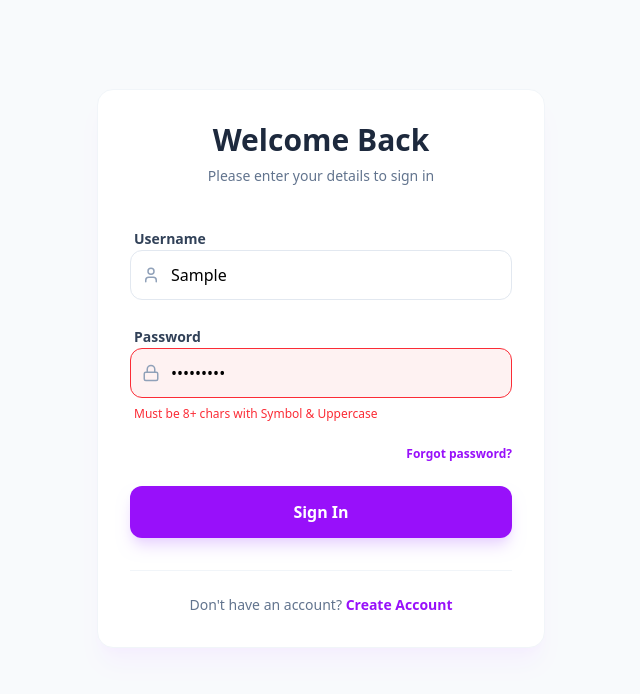
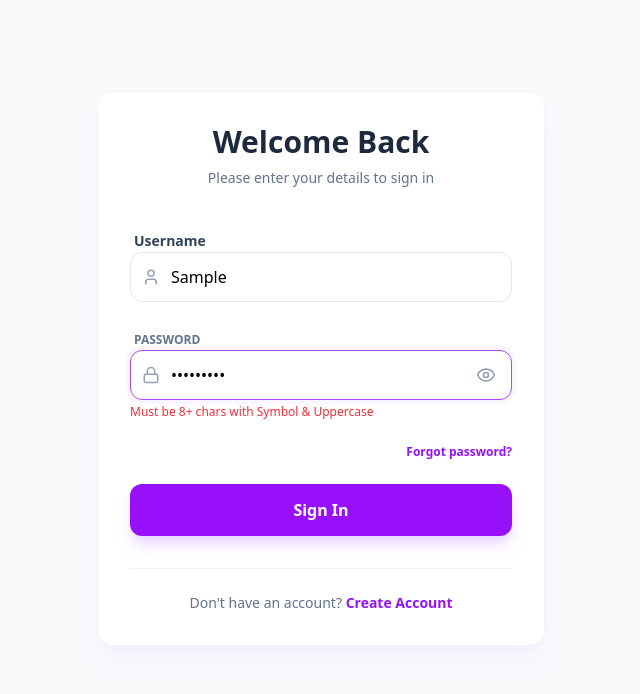
Before and after one commit to OmRevankar/AsanVigyan, a React app in the folder client/: page /game in a window 1280 px wide. Both pictures are taken after typing "Sample", "Sample123" into the empty fields and a click on the button "Sign In". Shown: the top 694 px of the page, without its empty margins (319-959 px from the left). Built offline with nearby package versions, Linux system fonts and the light colour scheme; no server answers; the HTML template or start-up script is replaced by a standard one.

Commit message:
Added Hide and Show password to all client and admin

```diff
--- a/client/src/Pages/Login.jsx
+++ b/client/src/Pages/Login.jsx
@@ -1,9 +1,9 @@
-import React from 'react'
+import React, { useState } from 'react'
 import { useForm } from 'react-hook-form'
 import { useDispatch } from 'react-redux';
 import { loginUser } from '../Slices/userSlice';
 import { useNavigate, Link } from 'react-router-dom'
-import { Lock, User, Loader2 } from 'lucide-react'; // Icons for professional touch
+import { Lock, User, Loader2, EyeOff, Eye } from 'lucide-react'; // Icons for professional touch
 
 const Login = () => {
     const {
@@ -12,6 +12,8 @@ const Login = () => {
         reset,
         formState: { errors, isSubmitting }
     } = useForm();
+
+    const [showPassword, setShowPassword] = useState(false);
 
     const dispatch = useDispatch();
     const navigate = useNavigate();
@@ -68,24 +70,31 @@ const Login = () => {
                     </div>
 
                     {/* Password Field */}
-                    <div className="space-y-2">
-                        <label className="text-sm font-semibold text-slate-700 ml-1">Password</label>
+                    <div className="space-y-1">
+                        <label className="text-xs font-bold text-slate-500 uppercase ml-1">Password</label>
                         <div className="relative">
                             <Lock className="absolute left-3 top-1/2 -translate-y-1/2 text-slate-400" size={18} />
                             <input
-                                type='password'
+                                type={showPassword ? 'text' : 'password'} // Dynamic Type
                                 placeholder='••••••••'
                                 {...register('password', {
-                                    required: "Password is required",
-                                    pattern: { value: /^(?=.*[a-z])(?=.*[A-Z])(?=.*\d)(?=.*[!@#$%^&*])[A-Za-z\d!@#$%^&*]{8,}$/, message: "Must be 8+ chars with Symbol & Uppercase" }
+                                    pattern: {
+                                        value: /^(?=.*[a-z])(?=.*[A-Z])(?=.*\d)(?=.*[!@#$%^&*])[A-Za-z\d!@#$%^&*]{8,}$/,
+                                        message: "Must be 8+ chars with Symbol & Uppercase"
+                                    }
                                 })}
-                                className={`w-full pl-10 pr-4 py-3 rounded-xl border outline-none transition-all duration-200
-                                    ${errors.password
-                                        ? 'border-red-300 bg-red-50 focus:border-red-500'
-                                        : 'border-slate-200 focus:border-purple-500 focus:ring-4 focus:ring-purple-50'}`}
+                                className="w-full pl-10 pr-12 py-3 rounded-xl border border-slate-200 focus:border-purple-500 focus:ring-4 focus:ring-purple-50 outline-none transition-all"
                             />
+                            {/* Toggle Button */}
+                            <button
+                                type="button"
+                                onClick={() => setShowPassword(!showPassword)}
+                                className="absolute right-3 top-1/2 -translate-y-1/2 text-slate-400 hover:text-purple-600 transition-colors p-1"
+                            >
+                                {showPassword ? <EyeOff size={20} /> : <Eye size={20} />}
+                            </button>
                         </div>
-                        {errors.password && <p className="text-xs text-red-500 font-medium ml-1">{errors.password.message}</p>}
+                        {errors.password && <p className="text-xs text-red-500">{errors.password.message}</p>}
                     </div>
 
                     {/* Forgot Password Link (Visual Placeholder) */}
--- a/client/src/Pages/Register.jsx
+++ b/client/src/Pages/Register.jsx
@@ -5,10 +5,11 @@ import 'react-datepicker/dist/react-datepicker.css';
 import { useDispatch } from 'react-redux';
 import { registerUser } from '../Slices/userSlice';
 import { useNavigate, Link } from 'react-router-dom';
-import { User, Mail, Lock, Calendar, Camera, Loader2, ArrowLeft } from 'lucide-react';
+import { User, Mail, Lock, Calendar, Camera, Loader2, ArrowLeft, EyeOff, Eye } from 'lucide-react';
 
 const Register = () => {
     const [preview, setPreview] = useState(null);
+    const [showPassword, setShowPassword] = useState(false);
     const {
         register,
         control,
@@ -135,8 +136,25 @@ const Register = () => {
                         <label className="text-xs font-bold text-slate-500 uppercase ml-1">Password</label>
                         <div className="relative">
                             <Lock className="absolute left-3 top-1/2 -translate-y-1/2 text-slate-400" size={18} />
-                            <input type='password' placeholder='••••••••' {...register('password', { pattern: { value: /^(?=.*[a-z])(?=.*[A-Z])(?=.*\d)(?=.*[!@#$%^&*])[A-Za-z\d!@#$%^&*]{8,}$/, message: "Must be 8+ chars with Symbol & Uppercase" } })}
-                                className="w-full pl-10 pr-4 py-3 rounded-xl border border-slate-200 focus:border-purple-500 focus:ring-4 focus:ring-purple-50 outline-none transition-all" />
+                            <input
+                                type={showPassword ? 'text' : 'password'} // Dynamic Type
+                                placeholder='••••••••'
+                                {...register('password', {
+                                    pattern: {
+                                        value: /^(?=.*[a-z])(?=.*[A-Z])(?=.*\d)(?=.*[!@#$%^&*])[A-Za-z\d!@#$%^&*]{8,}$/,
+                                        message: "Must be 8+ chars with Symbol & Uppercase"
+                                    }
+                                })}
+                                className="w-full pl-10 pr-12 py-3 rounded-xl border border-slate-200 focus:border-purple-500 focus:ring-4 focus:ring-purple-50 outline-none transition-all"
+                            />
+                            {/* Toggle Button */}
+                            <button
+                                type="button"
+                                onClick={() => setShowPassword(!showPassword)}
+                                className="absolute right-3 top-1/2 -translate-y-1/2 text-slate-400 hover:text-purple-600 transition-colors p-1"
+                            >
+                                {showPassword ? <EyeOff size={20} /> : <Eye size={20} />}
+                            </button>
                         </div>
                         {errors.password && <p className="text-xs text-red-500">{errors.password.message}</p>}
                     </div>
--- a/client/src/Pages/Update.jsx
+++ b/client/src/Pages/Update.jsx
@@ -1,9 +1,9 @@
-import React, { useEffect } from 'react';
+import React, { useEffect, useState } from 'react';
 import { useForm } from 'react-hook-form';
 import { useDispatch, useSelector } from 'react-redux';
 import { updateUser } from '../Slices/userSlice';
 import { useNavigate } from 'react-router-dom';
-import { User, AtSign, Lock, Camera, Loader2, ArrowLeft, Save } from 'lucide-react';
+import { User, AtSign, Lock, Camera, Loader2, ArrowLeft, Save , Eye , EyeOff } from 'lucide-react';
 import Navbar from '../Components/Navbar';
 
 const Update = () => {
@@ -18,6 +18,8 @@ const Update = () => {
     const userData = useSelector(state => state.user.userData);
     const dispatch = useDispatch();
     const navigate = useNavigate();
+
+    const [showPassword, setShowPassword] = useState(false);
 
     useEffect(() => {
         if (userData) {
@@ -140,14 +142,27 @@ const Update = () => {
                             <label className="text-sm font-semibold text-slate-700 ml-1">New Password</label>
                             <div className="relative">
                                 <Lock className="absolute left-3 top-1/2 -translate-y-1/2 text-slate-400" size={18} />
+
                                 <input
-                                    type='password'
+                                    type={showPassword ? 'text' : 'password'}
                                     placeholder='Leave blank to keep current'
                                     {...register('password', {
-                                        pattern: { value: /^(?=.*[a-z])(?=.*[A-Z])(?=.*\d)(?=.*[!@#$%^&*])[A-Za-z\d!@#$%^&*]{8,}$/, message: "Password too weak" }
+                                        pattern: {
+                                            value: /^(?=.*[a-z])(?=.*[A-Z])(?=.*\d)(?=.*[!@#$%^&*])[A-Za-z\d!@#$%^&*]{8,}$/,
+                                            message: "Password too weak"
+                                        }
                                     })}
-                                    className="w-full pl-10 pr-4 py-3 bg-slate-50 border border-slate-200 rounded-xl focus:border-purple-500 focus:ring-4 focus:ring-purple-50 outline-none transition-all placeholder:text-slate-400"
+                                    className="w-full pl-10 pr-12 py-3 bg-slate-50 border border-slate-200 rounded-xl focus:border-purple-500 focus:ring-4 focus:ring-purple-50 outline-none transition-all placeholder:text-slate-400"
                                 />
+
+                                {/* Eye Toggle Button */}
+                                <button
+                                    type="button"
+                                    onClick={() => setShowPassword(!showPassword)}
+                                    className="absolute right-3 top-1/2 -translate-y-1/2 text-slate-400 hover:text-purple-600 transition-colors p-1"
+                                >
+                                    {showPassword ? <EyeOff size={20} /> : <Eye size={20} />}
+                                </button>
                             </div>
                             {errors.password && <p className="text-xs text-red-500 mt-1">{errors.password.message}</p>}
                         </div>
```
Also changed, not shown: 2 other files (tests, documents, lock files or other folders).
